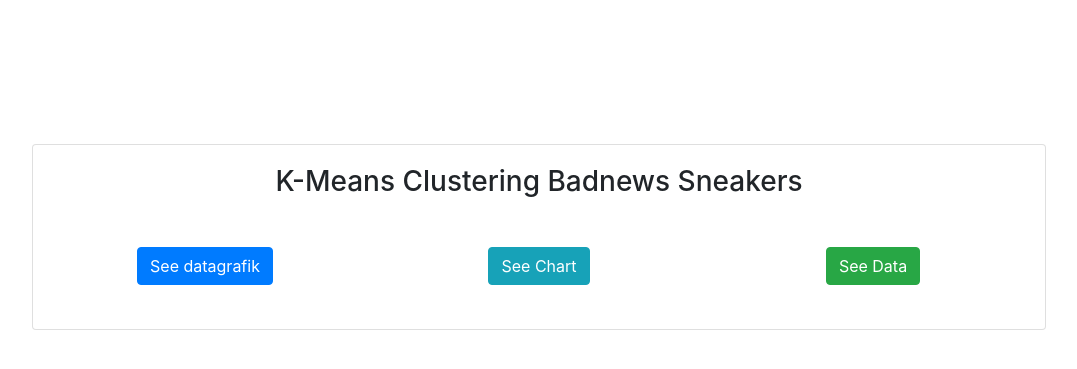
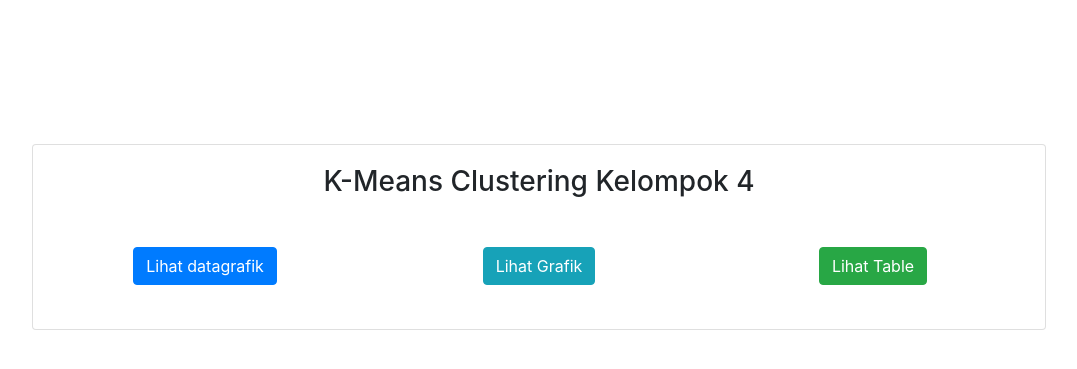
Before and after one commit to iqbalmusyaffa/Kmeans-Data-Mining-Kelompok-4, a Flask app: page / in a window 1280 px wide. Shown: the top 369 px of the page, without its empty margins (101-1178 px from the left). Run offline with Flask 2, Linux system fonts and the light colour scheme; some libraries are stand-ins or nearby versions.

Commit message:
update belum fix

```diff
--- a/templates/data.html
+++ b/templates/data.html
@@ -22,7 +22,7 @@
         <div id="uptime-card" class="mt-5">
             <div class="card mt-5 " id="card-666649">
                 <div class="card-body">
-                    <h3 class="mb-5 text-center">Simple-Kmeans-Testing Data</h3>
+                    <h3 class="mb-5 text-center">K-Means Clustering Kelompok 4 Tabel</h3>
                     <div class="row mb-4">
                         {% for table in tables %}
                         {{titles[loop.index]}}
--- a/templates/index.html
+++ b/templates/index.html
@@ -22,16 +22,16 @@
         <div id="uptime-card" class="mt-5 mx-5">
             <div class="card mt-5 " id="card-666649">
                 <div class="card-body">
-                    <h3 class="mb-5 text-center">K-Means Clustering Badnews Sneakers</h3>
+                    <h3 class="mb-5 text-center">K-Means Clustering Kelompok 4</h3>
                     <div class="row mb-4">
                         <div class="col-4 text-center">
-                            <a class="btn btn-primary" href="/datagrafik">See datagrafik</a>
+                            <a class="btn btn-primary" href="/datagrafik">Lihat datagrafik</a>
                         </div>
                         <div class="col-4 text-center">
-                            <a class="btn btn-info" href="/chart">See Chart</a>
+                            <a class="btn btn-info" href="/chart">Lihat Grafik</a>
                         </div>
                         <div class="col-4 text-center">
-                            <a class="btn btn-success" href="/data">See Data</a>
+                            <a class="btn btn-success" href="/data">Lihat Table</a>
                         </div>
                     </div>
 
```
Also changed, not shown: templates/datagrafik.html (+13 -13 lines).
